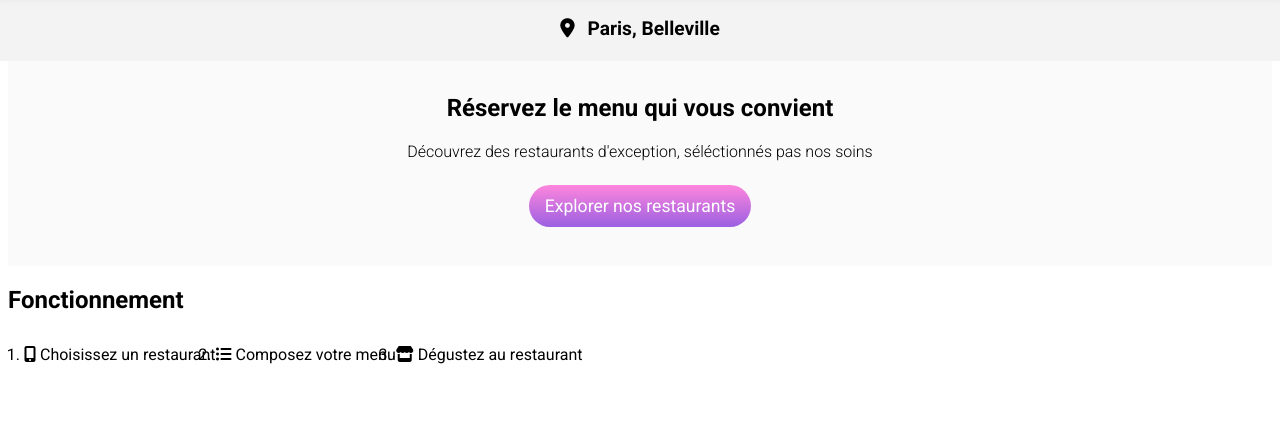
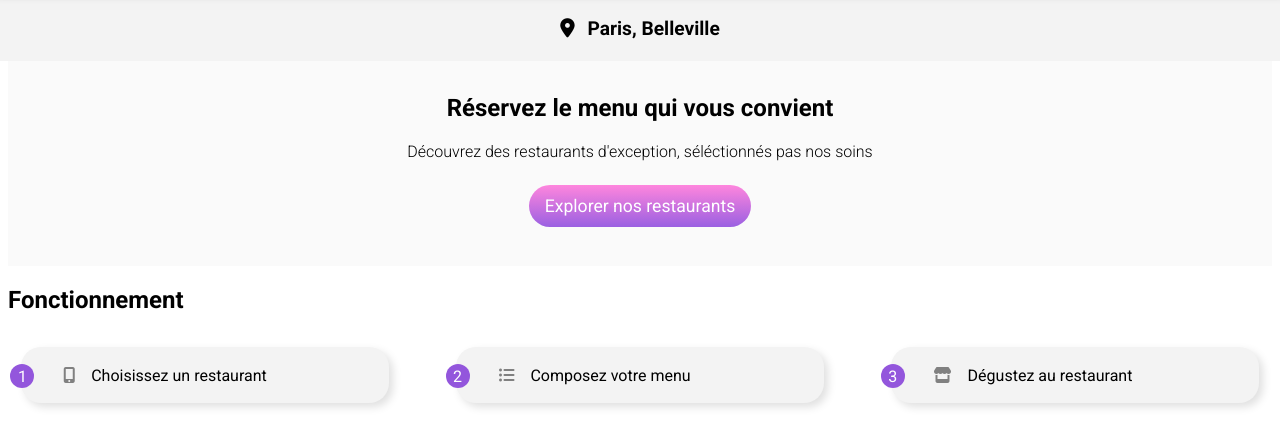
Before and after one commit to eliefirst/LaurentDouieb_3_25052021, a plain HTML site: page index.html in a window 1280 px wide. Shown: the part 69-516 px from the top of the page. Drawn offline with Linux system fonts and the light colour scheme; a web font is replaced by a local one.

Commit message:
index fonctionnement

```diff
--- a/css/styles.css
+++ b/css/styles.css
@@ -1,13 +1,8 @@
 @import url("https://fonts.googleapis.com/css2?family=Roboto:wght@100;300;400;500;700;900&family=Shrikhand&display=swap");
-/*#bloc_page {
 
-    margin: 0 auto;
-    max-width: 1280px;
- }*/
  *
  {
-        font-family : 'Roboto', sans-serif;
-
+    font-family : 'Roboto', sans-serif;
  }
 .header__logo{
     color: black;
@@ -93,6 +88,48 @@
     position: relative;
 }
 .fonctionnement__liste{
-    padding: 0.70rem 1.0rem;
-    display:flex;
+    display: flex;
+    justify-content: space-between;
+    padding: 0.8rem;
 }
+.fonctionnement__liste__fon {
+    display: flex;
+    background-color: #f3f3f3;;
+    width: 23rem;
+    height: 3.5rem;
+    border-radius: 1.25rem;
+    box-shadow: 0.25rem 0.25rem 0.5rem rgba(0,0,0,0.125);
+}
+.fonctionnement__liste__fon__icon{
+
+    color: grey;
+    padding-left: 1.8rem;
+    padding-top: 1.3rem;
+}
+.fonctionnement__liste__fon .text{
+    padding-top: 1.2rem;
+    margin-left: 1rem;
+}
+.fonctionnement__liste__fon:hover{
+    background-color: #e4d4f6;
+
+}
+.sectionfontionnement {
+  counter-reset: count;
+}
+.fonctionnement__liste__fon::before {
+    counter-increment: count 1;
+    content: counter(count) " ";
+    background: #9356dc;
+    height: 1.5rem;
+    width: 1.5rem;
+    border-radius: 6.25rem;
+    color: white;
+    display: flex;
+    justify-content: center;
+    align-items: center;
+    margin-top: 1.1rem;
+
+    margin-left: -0.65rem;
+
+}
```
